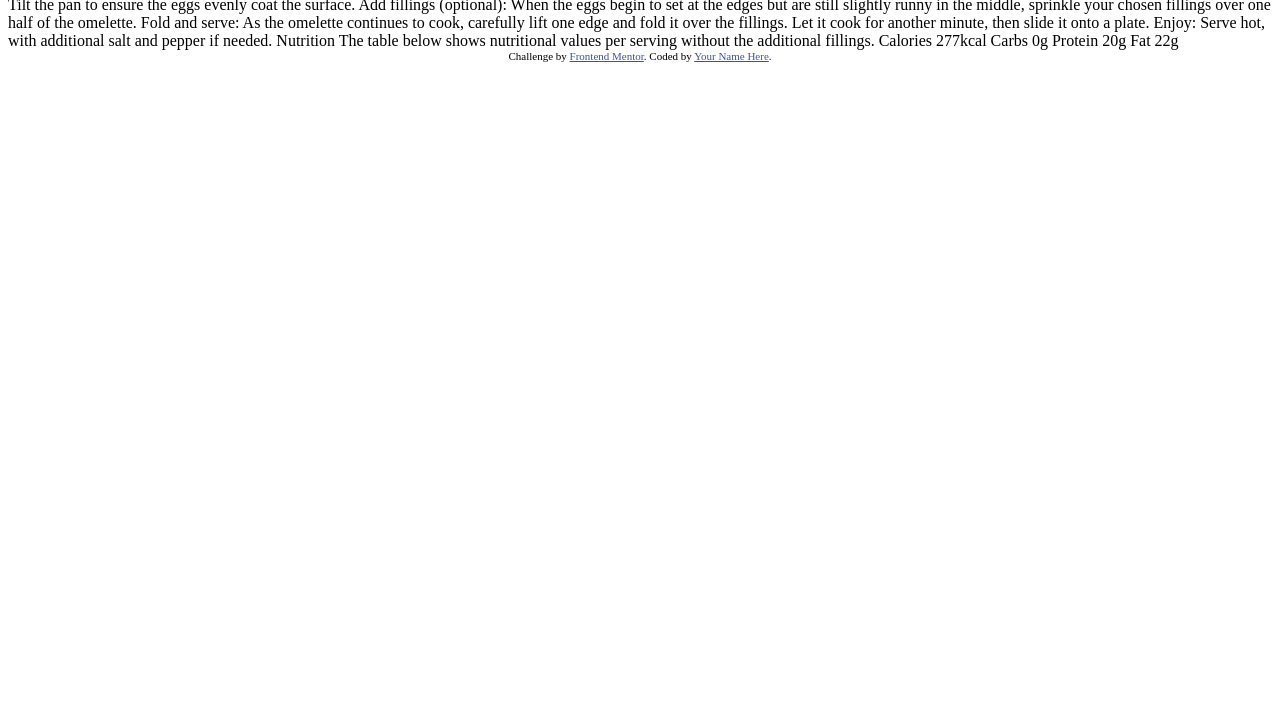
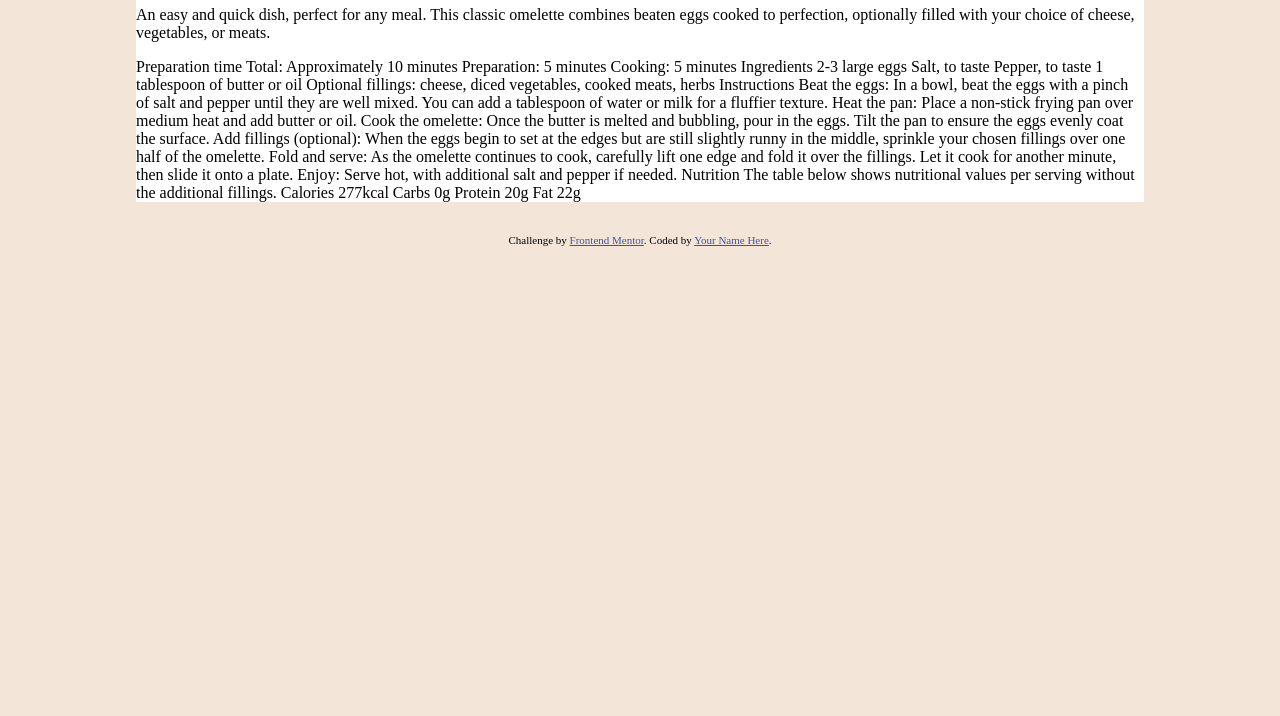
Before and after one commit to kisshotrion/Hello, a plain HTML site: page recipe-page-main/index.html in a window 1280 px wide. Shown: the part 84-800 px from the top of the page. Drawn offline with Linux system fonts and the light colour scheme.

Commit message:
Cambiando el BG

```diff
--- a/recipe-page-main/index.html
+++ b/recipe-page-main/index.html
@@ -12,14 +12,22 @@
   <style>
     .attribution { font-size: 11px; text-align: center; }
     .attribution a { color: hsl(228, 45%, 44%); }
+    body{
+      background-color:hsl(30, 54%, 90%);
+
+    }
+    .tarjeta-receta{
+      background-color: white;
+      margin:2rem 8rem;
+    }
   </style>
 </head>
 <body>
+  <div class="tarjeta-receta">
+    <h1>Simple Omelette Recipe</h1>
 
-  Simple Omelette Recipe
-
-  An easy and quick dish, perfect for any meal. This classic omelette combines beaten eggs cooked
-  to perfection, optionally filled with your choice of cheese, vegetables, or meats.
+    <p>An easy and quick dish, perfect for any meal. This classic omelette combines beaten eggs cooked
+    to perfection, optionally filled with your choice of cheese, vegetables, or meats.</p>
 
     Preparation time
 
@@ -68,6 +76,8 @@
 
     Fat
     22g
+  </div>
+
 
   <div class="attribution">
     Challenge by <a href="https://www.frontendmentor.io?ref=challenge" target="_blank">Frontend Mentor</a>.
```
Lines whose indentation alone changed are shown as unchanged.
